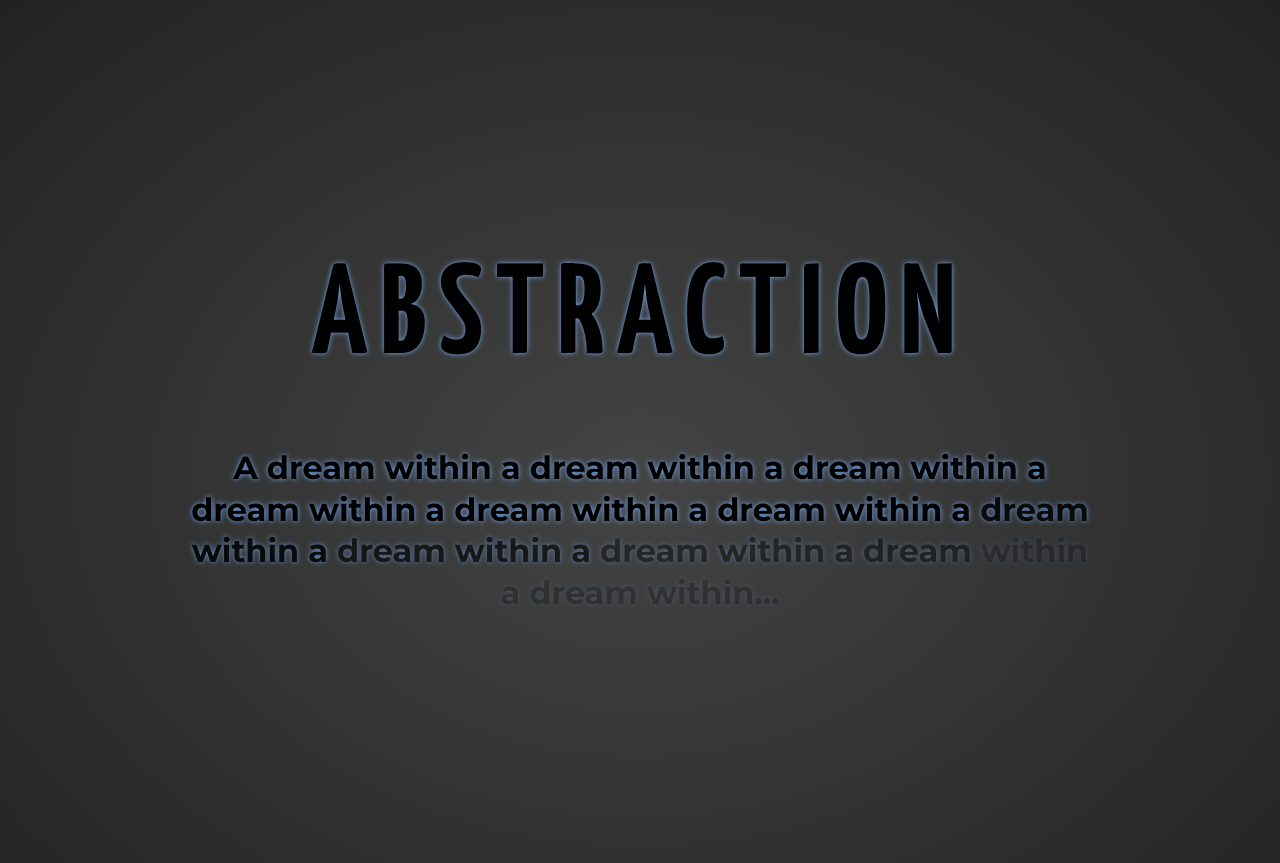
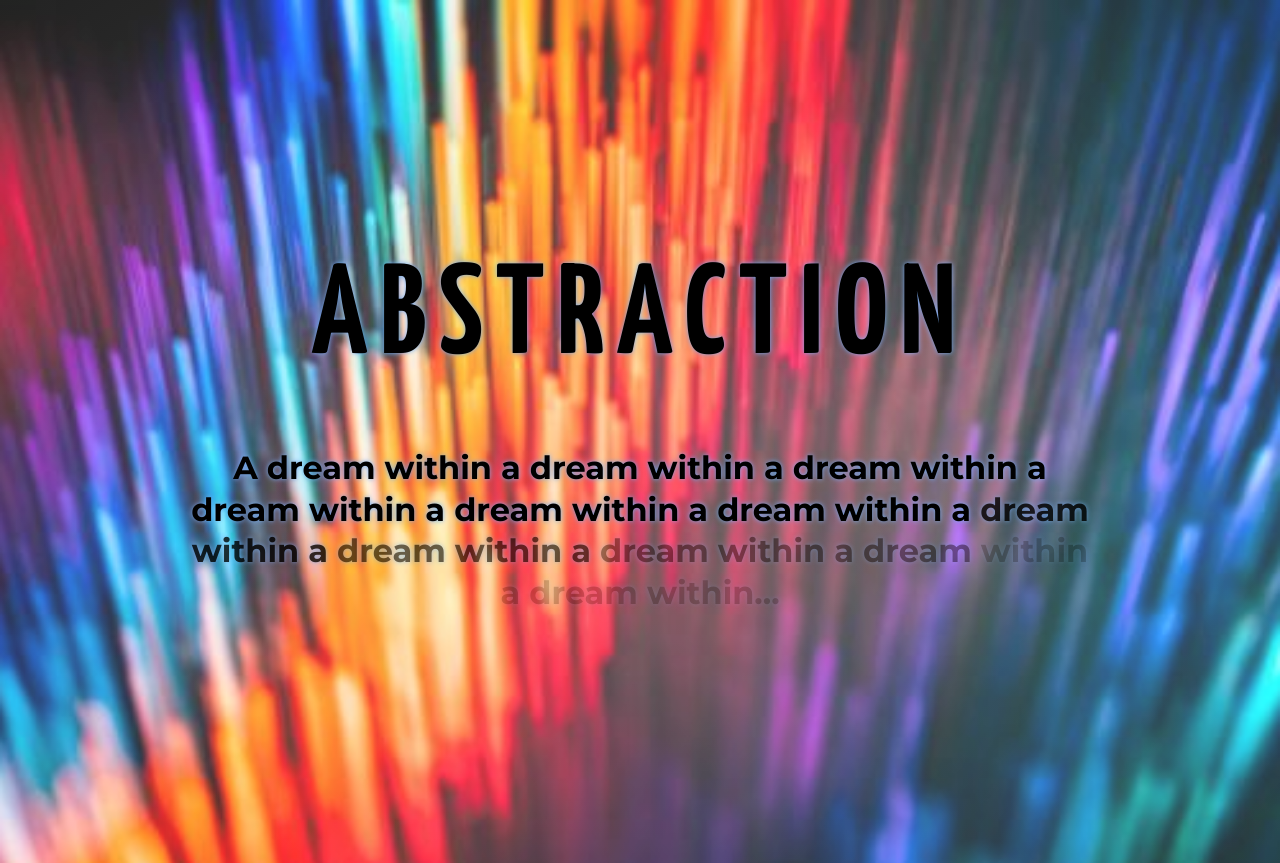
Before and after one commit to grittygrady/Abstract-Artist, a website: page index.html in a window 1280 px wide. Shown: the top 863 px of the page. Drawn offline with nearby package versions, Linux system fonts and the light colour scheme; files whose address does not match are found by name.

Commit message:
images be funky

```diff
--- a/css/main.css
+++ b/css/main.css
@@ -64,7 +64,7 @@ html {
 /* HERO */
 .hero {
   height: 30em;
-  background-image: url(./img/color-lines.jpg), radial-gradient(#444, #222);
+  background-image: url(https://raw.githubusercontent.com/grittygrady/Abstract-Artist/main/img/color-lines.jpg), radial-gradient(#444, #222);
   background-position: center center;
   background-size: cover;
   background-blend-mode: screen;
```
